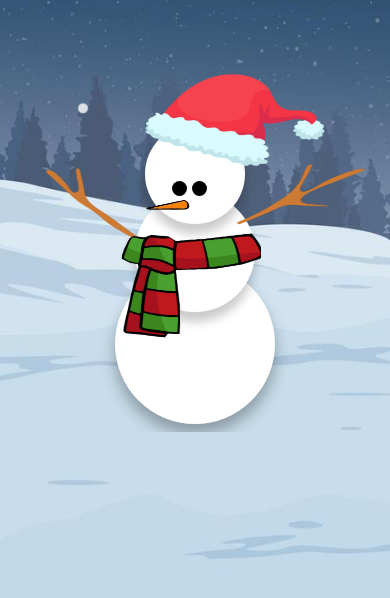
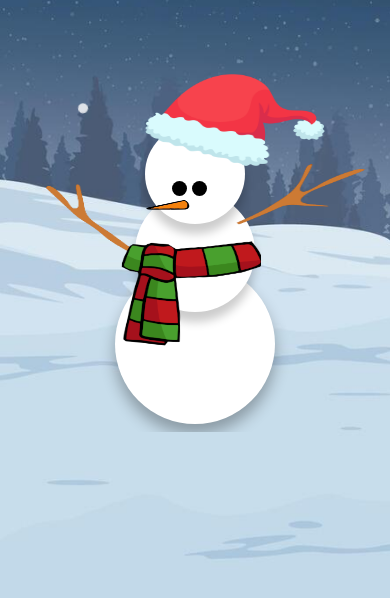
Before and after one commit to Shafah0717/Codeasnowman, a plain HTML site: page index.html in a window 390 px wide. Shown: the part 190-788 px from the top of the page. Drawn offline with Linux system fonts and the light colour scheme.

Commit message:
Update style.css

```diff
--- a/style.css
+++ b/style.css
@@ -338,7 +338,7 @@ height: 150px;
         }
         .shal{
             position: absolute;
-            top: 42%;
+            top: 43%;
 
             right: 38%;
         }
@@ -442,7 +442,7 @@ height: 150px;
         }
         .shal{
             position: absolute;
-            top: 49%;
+            top: 50%;
 
             right: 33%;
         }
@@ -453,7 +453,7 @@ height: 150px;
         }
         .lefthand{
             position: absolute;
-            top: 40%;
+            top: 42%;
 
             right: 51%;
         }
```
